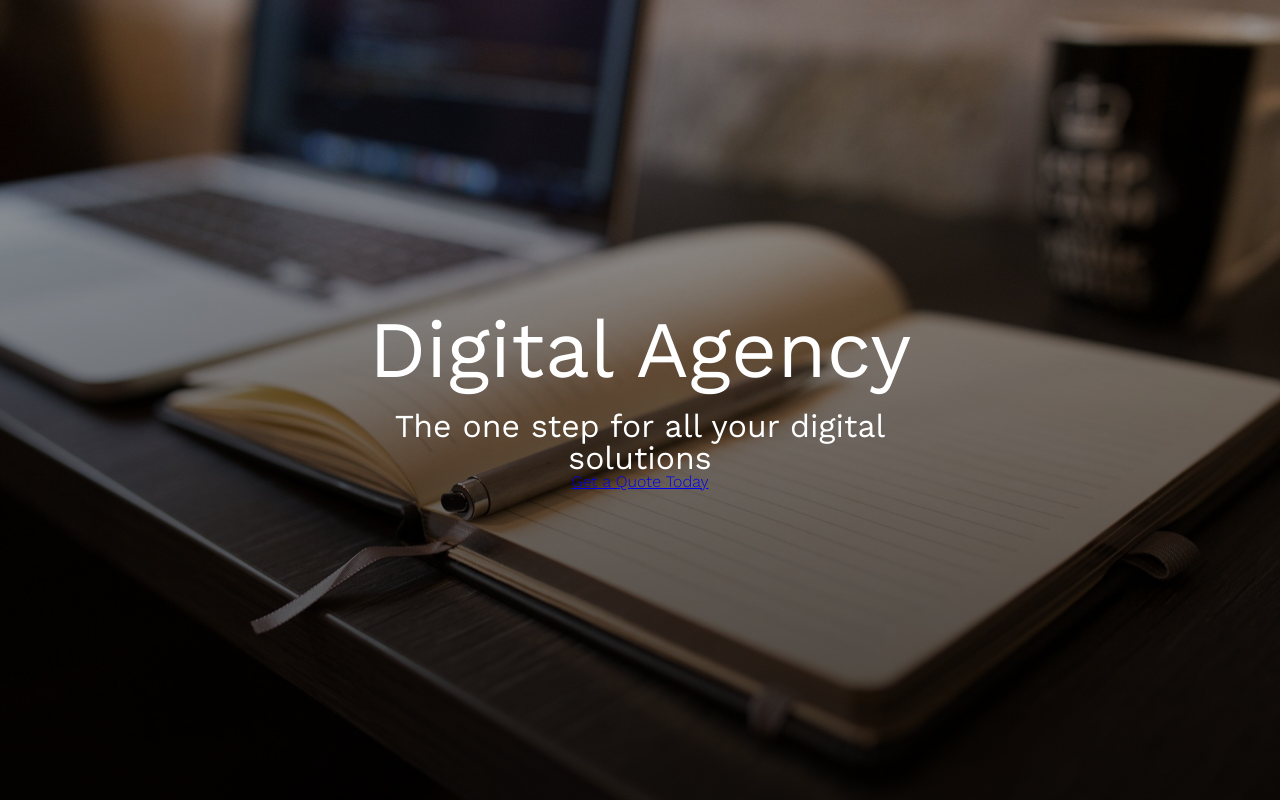
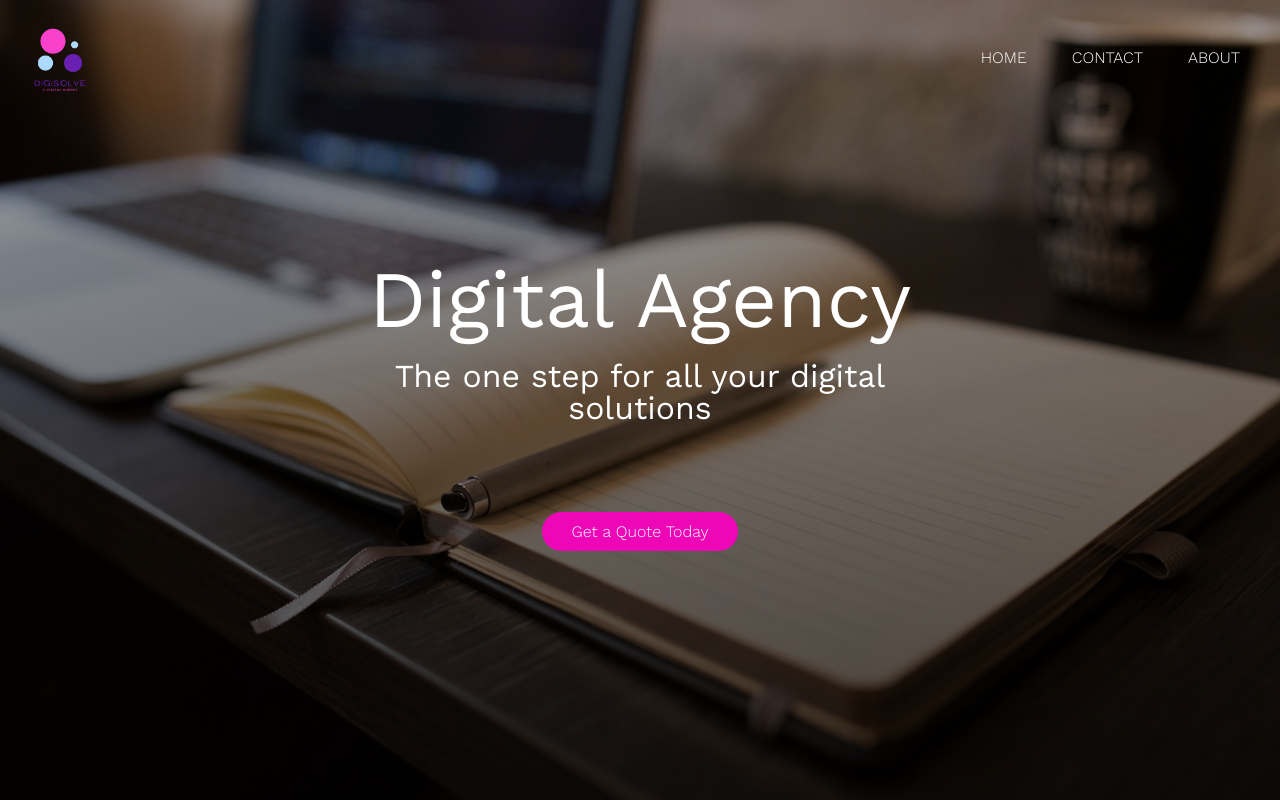
Before and after one commit to norbertkabai/Digisolve, a plain HTML site: page index.html in a window 1280 px wide. Drawn offline with nearby package versions, Linux system fonts and the light colour scheme.

Commit message:
Finished Header

```diff
--- a/index.html
+++ b/index.html
@@ -11,12 +11,20 @@
 </head>
 <body>
     <header>
+        <nav>
+            <img src="resources/img/digisolve-logo.png" alt="Digisolve Logo" class="logo">
+            <ul class="main-nav">
+                <li><a href="#">Home</a></li>
+                <li><a href="#">Contact</a></li>
+                <li><a href="#">About</a></li>
+            </ul>
+        </nav>
         <div class="header-box">
-        <div class="header-box-text">
+        <div class="header-text-box">
             <h1>Digital Agency</h1>
             <h2>The one step for all your digital solutions</h2>
-            <a href="#">Get a Quote Today</a>
         </div>
+        <a href="#" class="btn btn-full" >Get a Quote Today</a>
         </div>
 
 
--- a/resources/css/style.css
+++ b/resources/css/style.css
@@ -1,43 +1,88 @@
-*{
+* {
   margin: 0;
   padding: 0;
   box-sizing: border-box;
 }
 
-html, body{
+html,
+body {
   background-color: #fff;
   color: #000;
   text-rendering: optimizeLegibility;
   font-size: 16px;
-    font-family: 'Work Sans','Arial',sans-serif;
+  font-family: "Work Sans", "Arial", sans-serif;
   font-weight: 300;
 }
-.row{
+.row {
   max-width: 1140px;
   margin: 0 auto;
 }
-header{
-    background-image: linear-gradient(rgb(0,0,0,.3),rgb(0,0,0,.7)), url(img/header-img.jpg);
+header {
+  background-image: linear-gradient(rgb(0, 0, 0, 0.3), rgb(0, 0, 0, 0.7)),
+    url(img/header-img.jpg);
   height: 100vh;
   background-size: cover;
   background-position: center;
   position: relative;
 }
-.header-box{
+.header-box {
   position: absolute;
   top: 50%;
   left: 50%;
   transform: translate(-50%, -50%);
   text-align: center;
 }
-h1{
-    font-size:500%;
+.header-text-box {
+  margin-bottom: 100px;
+}
+h1 {
+  font-size: 500%;
   color: #fff;
   font-weight: 400;
   margin-bottom: 20px;
 }
-h2{
-    font-size:200%;
+h2 {
+  font-size: 200%;
   color: #fff;
   font-weight: 400;
 }
+.btn:link,
+.btn:visited {
+  text-decoration: none;
+  padding: 10px 30px;
+  border-radius: 200px;
+}
+.btn-full:link,
+.btn-full:visited {
+  background-color: #ed07b7;
+  color: #fff;
+}
+.btn-full:hover,
+.btn-full:active {
+  background-color: #be0692;
+}
+.main-nav {
+  list-style: none;
+  float: right;
+  margin-top: 50px;
+}
+.main-nav li{
+    display: inline-block;
+    margin-right: 40px;
+    text-transform: uppercase;
+}
+.main-nav li a:link,
+.main-nav li a:visited{
+    text-decoration: none;
+    color: #fff;
+}
+.main-nav li a:hover,
+.main-nav li a:active
+{
+    border-bottom: 2px solid #ed07b7;
+}
+.logo{
+    height: 120px;
+    width: auto;
+    float: left;
+}
```
Lines whose indentation alone changed are shown as unchanged.
